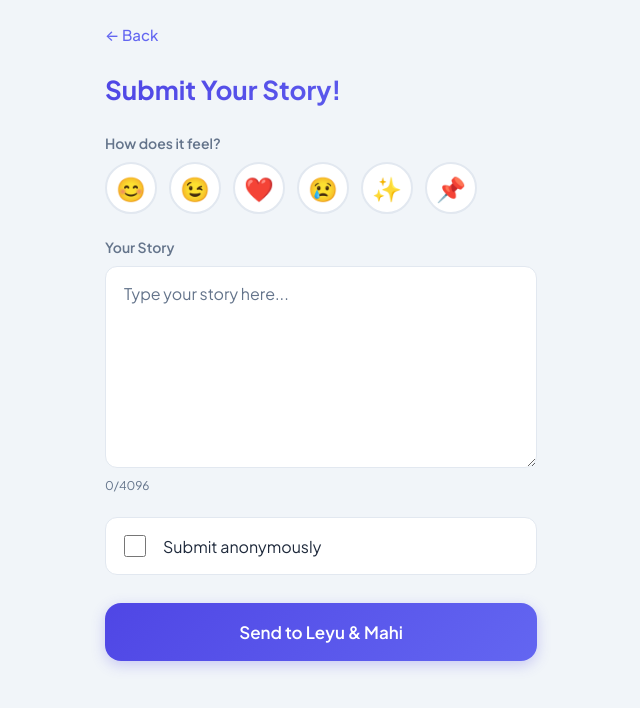
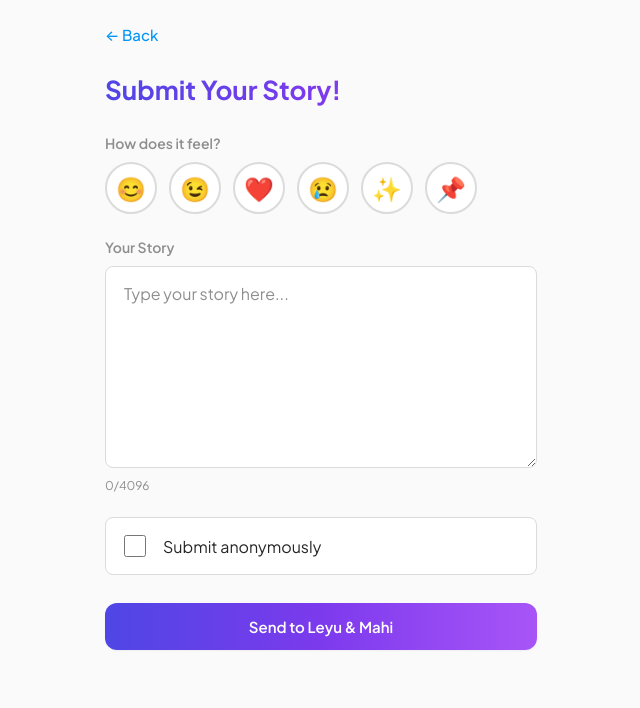
Before and after one commit to Enqutk/ReadItOut, a Next.js app: page /submit in a window 1280 px wide. Shown: the top 708 px of the page, without its empty margins (319-959 px from the left). Built offline with nearby package versions, Linux system fonts and the light colour scheme; no server answers.

Commit message:
style: update global styles with refined color palette, typography adjustments, and enhanced button/card interactions for improved UI consistency

```diff
--- a/app/globals.css
+++ b/app/globals.css
@@ -5,36 +5,37 @@
 }
 
 :root {
-  --bg: #f8fafc;
+  --bg: #fafafa;
   --bg-card: #ffffff;
-  --bg-card-hover: #f1f5f9;
+  --bg-card-hover: #fafafa;
   --accent: #4f46e5;
   --accent-light: #6366f1;
-  --accent-pink: #818cf8;
-  --text: #1e293b;
-  --text-muted: #64748b;
-  --border: #e2e8f0;
+  --accent-pink: #c084fc;
+  --text: #262626;
+  --text-muted: #8e8e8e;
+  --border: #dbdbdb;
   --success: #059669;
   --error: #dc2626;
-  --gradient-main: linear-gradient(135deg, #4f46e5 0%, #6366f1 100%);
-  --gradient-subtle: linear-gradient(180deg, rgba(79, 70, 229, 0.06) 0%, transparent 50%);
-  --shadow-glow: 0 4px 24px rgba(79, 70, 229, 0.12);
-  --radius: 16px;
-  --radius-sm: 12px;
+  --gradient-main: linear-gradient(90deg, #4f46e5 0%, #7c3aed 50%, #a855f7 100%);
+  --gradient-ring: linear-gradient(45deg, #f093fb, #f5576c, #4facfe, #00f2fe);
+  --radius: 12px;
+  --radius-sm: 8px;
+  --shadow-soft: 0 1px 2px rgba(0, 0, 0, 0.05);
+  --shadow-card: 0 0 0 1px rgba(0, 0, 0, 0.03);
 }
 
 html, body {
   margin: 0;
   padding: 0;
   font-family: 'Plus Jakarta Sans', -apple-system, BlinkMacSystemFont, sans-serif;
-  background: #f1f5f9;
-  color: #1e293b;
+  background: #fafafa;
+  color: #262626;
   min-height: 100vh;
 }
 
 body {
-  background: #f1f5f9 !important;
-  color: #1e293b !important;
+  background: #fafafa !important;
+  color: #262626 !important;
 }
 
 /* Admin dashboard: use same dark theme as user app (no override) */
@@ -49,22 +50,21 @@ button, a, input, select, textarea {
   justify-content: center;
   gap: 8px;
   width: 100%;
-  padding: 18px 24px;
+  padding: 14px 24px;
   background: var(--gradient-main);
   color: white !important;
   border: none;
   border-radius: var(--radius);
-  font-size: 17px;
+  font-size: 15px;
   font-weight: 600;
   text-decoration: none !important;
   cursor: pointer;
-  transition: transform 0.2s, box-shadow 0.2s;
-  box-shadow: 0 4px 14px rgba(79, 70, 229, 0.25);
+  transition: opacity 0.2s;
+  box-shadow: var(--shadow-soft);
 }
 
 .btn-primary:hover {
-  transform: translateY(-2px);
-  box-shadow: 0 8px 24px rgba(79, 70, 229, 0.3);
+  opacity: 0.92;
 }
 
 .btn-primary:active {
@@ -77,54 +77,50 @@ button, a, input, select, textarea {
   justify-content: center;
   gap: 8px;
   width: 100%;
-  padding: 18px 24px;
+  padding: 14px 24px;
   background: #ffffff;
-  color: #1e293b !important;
-  border: 2px solid #4f46e5;
+  color: #262626 !important;
+  border: 1px solid #dbdbdb;
   border-radius: var(--radius);
-  font-size: 17px;
+  font-size: 15px;
   font-weight: 600;
   text-decoration: none !important;
   cursor: pointer;
-  transition: all 0.2s;
-  backdrop-filter: blur(10px);
+  transition: background 0.2s, border-color 0.2s;
 }
 
 .btn-secondary:hover {
-  background: rgba(79, 70, 229, 0.06);
-  border-color: var(--accent-light);
+  background: #fafafa;
+  border-color: #a8a8a8;
 }
 
 .card {
-  background: var(--bg-card);
-  border: 1px solid var(--border);
+  background: #ffffff;
+  border: 1px solid #dbdbdb;
   border-radius: var(--radius);
   padding: 20px;
-  transition: all 0.2s;
-  box-shadow: 0 1px 3px rgba(0, 0, 0, 0.04);
+  transition: border-color 0.2s;
+  box-shadow: var(--shadow-card);
 }
 
 .card:hover {
-  background: var(--bg-card-hover);
-  border-color: rgba(79, 70, 229, 0.2);
-  box-shadow: 0 4px 20px rgba(0, 0, 0, 0.04);
+  border-color: #c7c7c7;
 }
 
 .link-back {
   display: inline-flex;
   align-items: center;
   gap: 6px;
-  color: var(--accent-light) !important;
+  color: #0095f6 !important;
   text-decoration: none !important;
   font-size: 15px;
   font-weight: 500;
   margin-bottom: 28px;
-  transition: gap 0.2s, color 0.2s;
+  transition: opacity 0.2s;
 }
 
 .link-back:hover {
-  gap: 10px;
-  color: var(--accent) !important;
+  opacity: 0.7;
 }
 
 .input-field, .input-select {
@@ -140,8 +136,8 @@ button, a, input, select, textarea {
 
 .input-field:focus, .input-select:focus {
   outline: none;
-  border-color: var(--accent);
-  box-shadow: 0 0 0 3px rgba(79, 70, 229, 0.12);
+  border-color: #a8a8a8;
+  box-shadow: 0 0 0 1px #dbdbdb;
 }
 
 .input-select {
@@ -175,7 +171,7 @@ button, a, input, select, textarea {
 .badge-rejected { background: rgba(239, 68, 68, 0.2); color: var(--error); }
 .badge-featured { background: linear-gradient(135deg, rgba(79, 70, 229, 0.15), rgba(99, 102, 241, 0.2)); color: #4f46e5; }
 
-/* Home */
+/* Home – Instagram vibe, our concept */
 .home {
   min-height: 100vh;
   display: flex;
@@ -183,23 +179,23 @@ button, a, input, select, textarea {
   align-items: center;
   justify-content: flex-start;
   padding: 24px 20px 32px;
-  gap: 28px;
+  gap: 24px;
 }
 .home-hero-card {
   width: 100%;
   max-width: 400px;
   background: #ffffff;
-  border-radius: 20px;
-  padding: 32px 24px;
+  border-radius: 12px;
+  padding: 28px 24px;
   text-align: center;
-  box-shadow: 0 4px 24px rgba(0, 0, 0, 0.08);
-  border: 1px solid #e2e8f0;
+  box-shadow: var(--shadow-card);
+  border: 1px solid #dbdbdb;
 }
 .home-avatars {
   display: flex;
   align-items: center;
   justify-content: center;
-  gap: 12px;
+  gap: 16px;
   margin-bottom: 20px;
   min-height: 72px;
 }
@@ -208,12 +204,14 @@ button, a, input, select, textarea {
   height: 64px;
   border-radius: 50%;
   object-fit: cover;
-  border: 2px solid #e2e8f0;
+  border: 2px solid #dbdbdb;
 }
 .home-avatar-together {
   width: 88px;
   height: 88px;
-  border-radius: 16px;
+  border-radius: 50%;
+  object-fit: cover;
+  border: 2px solid #dbdbdb;
 }
 .home-icon {
   font-size: 48px;
@@ -221,23 +219,26 @@ button, a, input, select, textarea {
   line-height: 1;
 }
 .home-title {
-  font-size: 26px;
+  font-size: 22px;
   font-weight: 700;
-  margin: 0 0 8px;
-  color: #1e293b;
-  letter-spacing: -0.02em;
-  line-height: 1.2;
+  margin: 0 0 6px;
+  color: #262626;
+  letter-spacing: -0.01em;
+  line-height: 1.3;
 }
 .home-tagline {
-  font-size: 15px;
+  font-size: 14px;
   font-weight: 500;
-  color: #4f46e5;
-  margin: 0 0 12px;
+  background: var(--gradient-main);
+  -webkit-background-clip: text;
+  -webkit-text-fill-color: transparent;
+  background-clip: text;
+  margin: 0 0 10px;
   line-height: 1.4;
 }
 .home-desc {
   font-size: 14px;
-  color: #64748b;
+  color: #8e8e8e;
   margin: 0;
   line-height: 1.5;
   max-width: 280px;
@@ -267,7 +268,7 @@ button, a, input, select, textarea {
 .home-social-label {
   font-size: 13px;
   font-weight: 500;
-  color: #64748b;
+  color: #8e8e8e;
   margin: 0 0 12px;
 }
 .home-social-links {
@@ -323,14 +324,19 @@ button, a, input, select, textarea {
   gap: 8px;
   width: 100%;
   padding: 14px 24px;
-  background: rgba(79, 70, 229, 0.08);
-  color: #4f46e5 !important;
-  border: 2px solid #4f46e5;
+  background: #fafafa;
+  color: #262626 !important;
+  border: 1px solid #dbdbdb;
   border-radius: var(--radius);
   font-size: 15px;
   font-weight: 600;
   cursor: pointer;
   text-decoration: none !important;
+  transition: background 0.2s, border-color 0.2s;
+}
+.btn-admin:hover {
+  background: #efefef;
+  border-color: #a8a8a8;
 }
 
 /* Page layout */
@@ -354,8 +360,8 @@ button, a, input, select, textarea {
 .popup-overlay {
   position: fixed;
   inset: 0;
-  background: rgba(30, 41, 59, 0.4);
-  backdrop-filter: blur(4px);
+  background: rgba(0, 0, 0, 0.35);
+  backdrop-filter: blur(2px);
   display: flex;
   align-items: center;
   justify-content: center;
@@ -363,14 +369,14 @@ button, a, input, select, textarea {
   padding: 20px;
 }
 .popup-box {
-  background: var(--bg-card);
-  border: 1px solid var(--border);
+  background: #ffffff;
+  border: 1px solid #dbdbdb;
   border-radius: var(--radius);
   padding: 28px;
   max-width: 360px;
   width: 100%;
   position: relative;
-  box-shadow: 0 24px 48px rgba(0, 0, 0, 0.12);
+  box-shadow: 0 4px 24px rgba(0, 0, 0, 0.1);
 }
 .popup-close {
   position: absolute;
@@ -386,22 +392,22 @@ button, a, input, select, textarea {
   border-radius: 8px;
   line-height: 1;
 }
-.popup-close:hover { color: var(--text); background: rgba(0,0,0,0.04); }
+.popup-close:hover { color: #262626; background: #fafafa; }
 .popup-title {
   font-size: 20px;
   font-weight: 700;
   margin: 0 0 12px;
-  color: var(--text);
+  color: #262626;
 }
 .popup-message {
   font-size: 15px;
-  color: var(--text-muted);
+  color: #8e8e8e;
   line-height: 1.6;
   margin: 0 0 16px;
 }
 .popup-link {
   display: inline-block;
-  color: var(--accent-light) !important;
+  color: #0095f6 !important;
   font-weight: 600;
   margin-bottom: 16px;
   text-decoration: none !important;
@@ -429,7 +435,7 @@ button, a, input, select, textarea {
   background: rgba(79, 70, 229, 0.08);
   animation: skeleton-pulse 1.5s ease-in-out infinite;
 }
-.social-links-empty { font-size: 14px; color: var(--text-muted); margin: 0; }
+.social-links-empty { font-size: 14px; color: #8e8e8e; margin: 0; }
 .about-avatars {
   display: flex;
   align-items: center;
@@ -442,25 +448,26 @@ button, a, input, select, textarea {
   height: 80px;
   border-radius: 50%;
   object-fit: cover;
-  border: 3px solid rgba(79, 70, 229, 0.35);
-  box-shadow: 0 4px 20px rgba(79, 70, 229, 0.15);
+  border: 2px solid #dbdbdb;
 }
 .about-avatar-together {
   width: 160px;
   height: 160px;
-  border-radius: 24px;
+  border-radius: 50%;
+  object-fit: cover;
+  border: 2px solid #dbdbdb;
 }
 .about-text {
   margin: 0;
   line-height: 1.75;
-  color: var(--text-muted);
+  color: #8e8e8e;
   white-space: pre-line;
 }
 .social-links-title {
   font-size: 16px;
   font-weight: 600;
   margin: 0 0 16px;
-  color: var(--text);
+  color: #262626;
 }
 .social-links {
   display: flex;
@@ -472,18 +479,18 @@ button, a, input, select, textarea {
   align-items: center;
   gap: 8px;
   padding: 12px 18px;
-  background: rgba(79, 70, 229, 0.08);
-  border: 1px solid var(--border);
+  background: #ffffff;
+  border: 1px solid #dbdbdb;
   border-radius: var(--radius-sm);
-  color: var(--accent-light) !important;
+  color: #262626 !important;
   text-decoration: none !important;
   font-weight: 500;
   font-size: 14px;
-  transition: all 0.2s;
+  transition: background 0.2s, border-color 0.2s;
 }
 .social-link:hover {
-  background: rgba(79, 70, 229, 0.15);
-  border-color: var(--accent);
+  background: #fafafa;
+  border-color: #a8a8a8;
 }
 .social-icon { font-size: 18px; }
 
```
